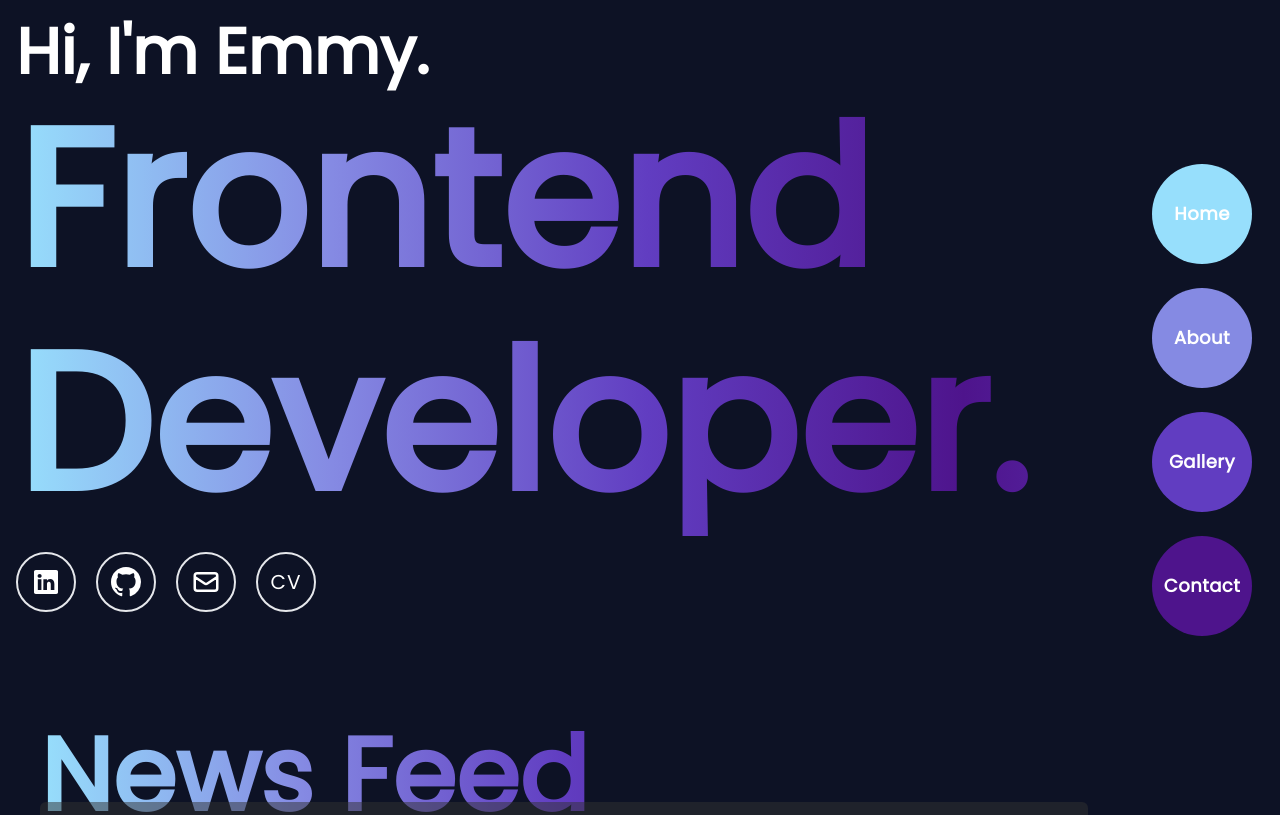
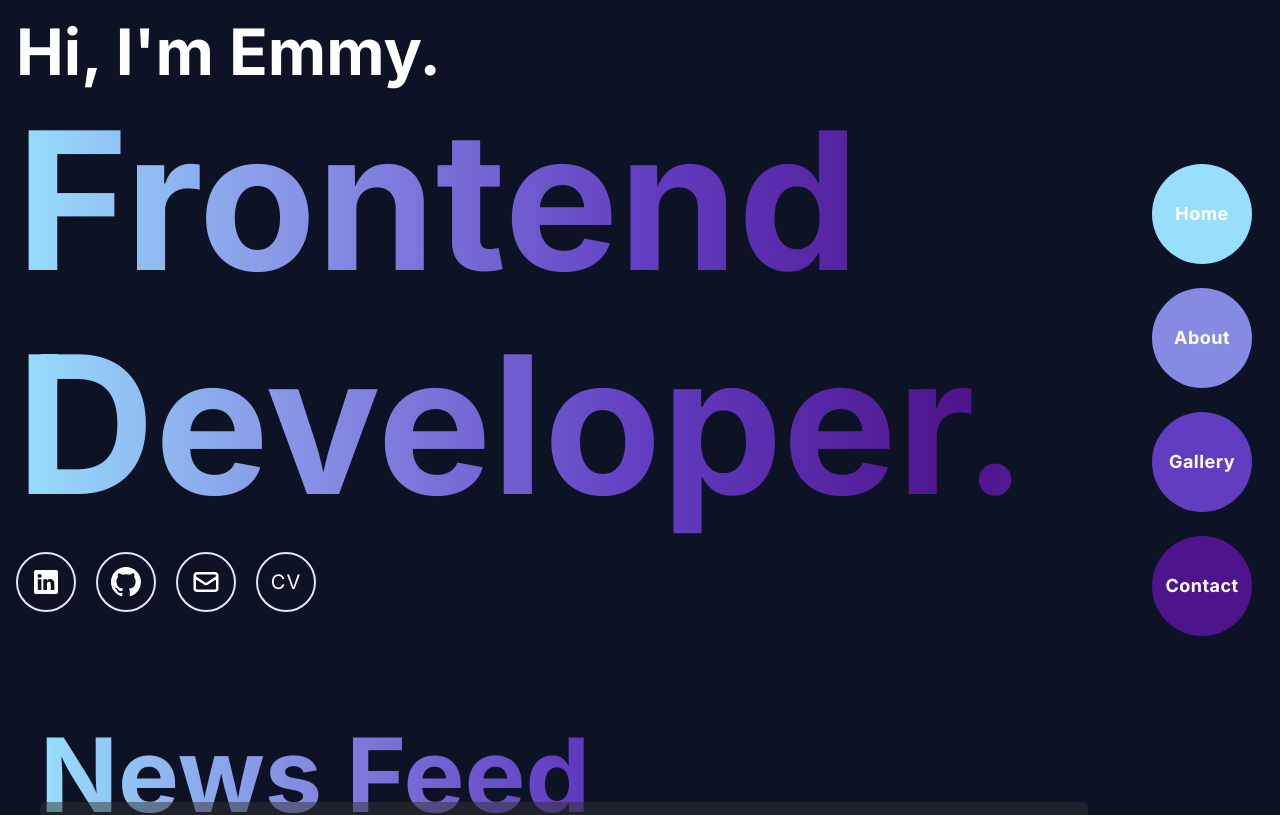
Before and after one commit to eobcre/portfolio-next13, a Next.js app: page / in a window 1280 px wide. Shown: the top 815 px of the page. Built offline with nearby package versions, Linux system fonts and the light colour scheme.

Commit message:
removed web font

```diff
--- a/src/app/globals.css
+++ b/src/app/globals.css
@@ -1,12 +1,6 @@
-@import url('https://fonts.googleapis.com/css2?family=Poppins&display=swap');
-
 @tailwind base;
 @tailwind components;
 @tailwind utilities;
-
-* {
-  font-family: 'Poppins', sans-serif;
-}
 
 .custom-text {
   background-image: linear-gradient(
```
